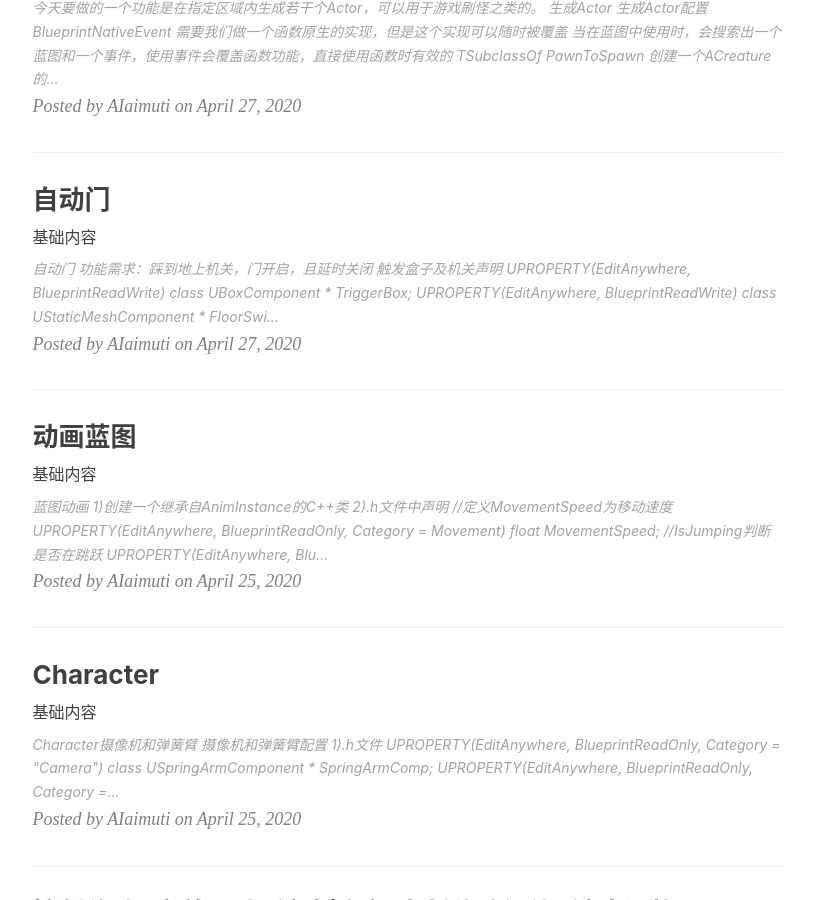
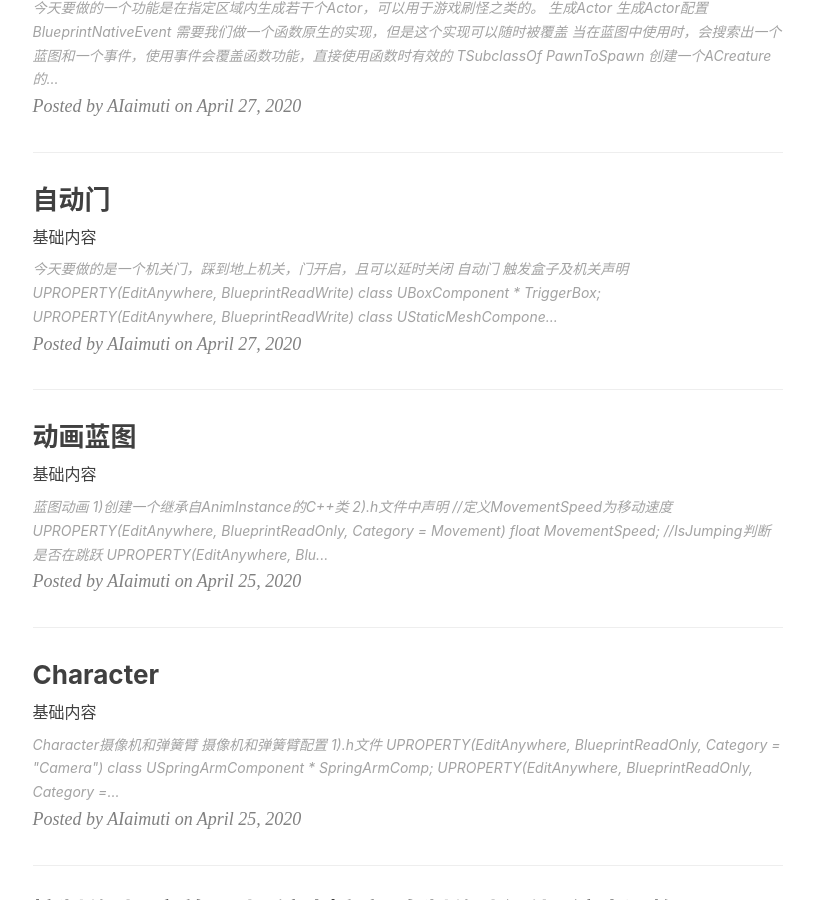
Before and after one commit to AIaimuti/aiaimuti.github.io, a Jekyll site: the page built from index.html, in a window 1280 px wide and 900 px high, scrolled down 1846 px. Shown: the whole window, without its empty margins (135-949 px from the left). Built offline with Jekyll 4.4.1, drawn with Linux system fonts in a browser that asks for light colours; nearby versions of some CDN libraries; the list of posts is cut into pages by our own code; comment, search, counter and statistics services are not loaded.

Commit message:
Update 2020-4-27-Auto_Door.md

````diff
--- a/_posts/UE4/UE4_C++/2020-4-27-Auto_Door.md
+++ b/_posts/UE4/UE4_C++/2020-4-27-Auto_Door.md
@@ -9,9 +9,11 @@ catalog: true
 tags:
     - UE4 C++入门系列
 ---
+<iframe src="//player.bilibili.com/player.html?aid=838099807&bvid=BV12g4y1q7o4&cid=187043772&page=1" width="720" height="480" scrolling="no" border="0" frameborder="no" framespacing="0" allowfullscreen="true"> </iframe>
+
+今天要做的是一个机关门，踩到地上机关，门开启，且可以延时关闭
 
 ## 自动门
-**功能需求：**踩到地上机关，门开启，且延时关闭
 ### 触发盒子及机关声明
 
 ```
````
